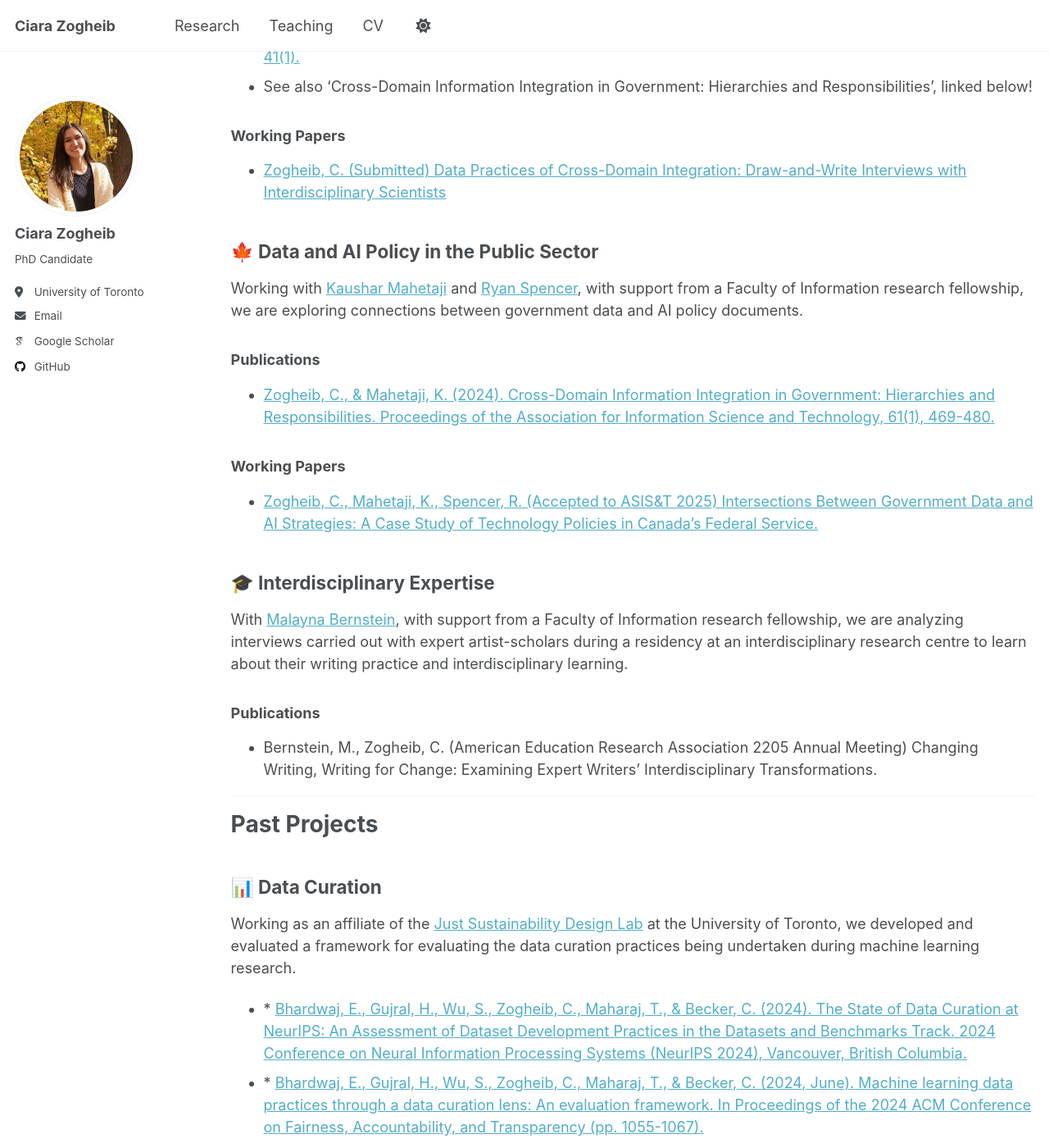
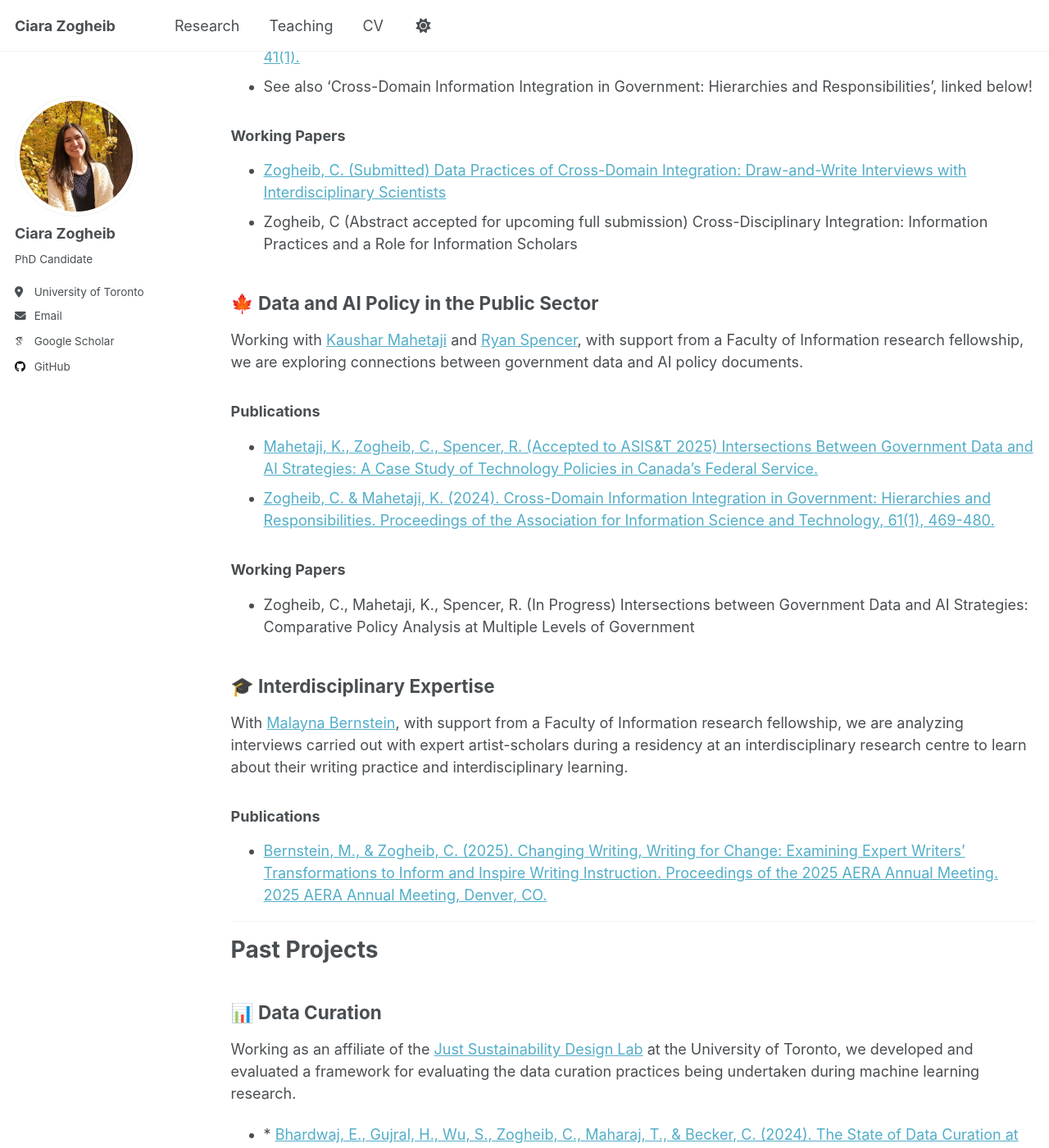
Before and after one commit to zogheibc/zogheibc.github.io, a Jekyll site: the page built from _pages/research.md, in a window 1280 px wide and 1400 px high, scrolled down 574 px. Shown: the whole window at 82% size. Built offline with Jekyll 4.4.1, drawn with Linux system fonts in a browser that asks for light colours; some web fonts are replaced.

Commit message:
Updates
Updating CV, research progress, and funding information

```diff
--- a/_pages/research.md
+++ b/_pages/research.md
@@ -23,6 +23,7 @@ My current main focus and my dissertation project, I'm framing cross-domain inte
 
 ### Working Papers
 - [Zogheib, C. (Submitted) Data Practices of Cross-Domain Integration: Draw-and-Write Interviews with Interdisciplinary Scientists](https://zogheibc.github.io/files/DataPracticesIDLabs.pdf)
+- Zogheib, C (Abstract accepted for upcoming full submission) Cross-Disciplinary Integration: Information Practices and a Role for Information Scholars
 
 
 ## 🍁 Data and AI Policy in the Public Sector
@@ -30,10 +31,12 @@ My current main focus and my dissertation project, I'm framing cross-domain inte
 Working with [Kaushar Mahetaji](https://www.kausharmahetaji.com/) and [Ryan Spencer](https://ca.linkedin.com/in/ryan-spencer-81478064), with support from a Faculty of Information research fellowship, we are exploring connections between government data and AI policy documents.
 
 ### Publications
-- [Zogheib, C., & Mahetaji, K. (2024). Cross-Domain Information Integration in Government: Hierarchies and Responsibilities. Proceedings of the Association for Information Science and Technology, 61(1), 469-480.](https://asistdl.onlinelibrary.wiley.com/doi/abs/10.1002/pra2.1043?casa_token=aaXDAuyU3rsAAAAA%3APcdXOdMgoz4l8RaeIbrLR_Oj5b-cSujvKr5jKzLX1uEFjlri6Cd3lYs1pcIYpwDzspH1XeBs92WQKd0C)
+- [Mahetaji, K., Zogheib, C., Spencer, R. (Accepted to ASIS&T 2025) Intersections Between Government Data and AI Strategies: A Case Study of Technology Policies in Canada's Federal Service.](https://zogheibc.github.io/files/DataAIPolicies.pdf)
+- [Zogheib, C. & Mahetaji, K. (2024). Cross-Domain Information Integration in Government: Hierarchies and Responsibilities. Proceedings of the Association for Information Science and Technology, 61(1), 469-480.](https://asistdl.onlinelibrary.wiley.com/doi/abs/10.1002/pra2.1043?casa_token=aaXDAuyU3rsAAAAA%3APcdXOdMgoz4l8RaeIbrLR_Oj5b-cSujvKr5jKzLX1uEFjlri6Cd3lYs1pcIYpwDzspH1XeBs92WQKd0C)
+
 
 ### Working Papers
-- [Zogheib, C., Mahetaji, K., Spencer, R. (Accepted to ASIS&T 2025) Intersections Between Government Data and AI Strategies: A Case Study of Technology Policies in Canada's Federal Service.](https://zogheibc.github.io/files/DataAIPolicies.pdf)
+- Zogheib, C., Mahetaji, K., Spencer, R. (In Progress) Intersections between Government Data and AI Strategies: Comparative Policy Analysis at Multiple Levels of Government
 
 
 ## 🎓 Interdisciplinary Expertise
@@ -41,7 +44,8 @@ Working with [Kaushar Mahetaji](https://www.kausharmahetaji.com/) and [Ryan Spen
 With [Malayna Bernstein](https://discover.research.utoronto.ca/32497-malayna-bernstein), with support from a Faculty of Information research fellowship, we are analyzing interviews carried out with expert artist-scholars during a residency at an interdisciplinary research centre to learn about their writing practice and interdisciplinary learning.
 
 ### Publications
-- Bernstein, M., Zogheib, C. (American Education Research Association 2205 Annual Meeting) Changing Writing, Writing for Change: Examining Expert Writers' Interdisciplinary Transformations.
+- [Bernstein, M., & Zogheib, C. (2025). Changing Writing, Writing for Change: Examining Expert Writers’ Transformations to Inform and Inspire Writing Instruction. Proceedings of the 2025 AERA Annual Meeting. 2025 AERA Annual Meeting, Denver, CO.](https://doi.org/10.3102/2194170)
+
 
 ***
 
```
Also changed, not shown: 1 other file.
